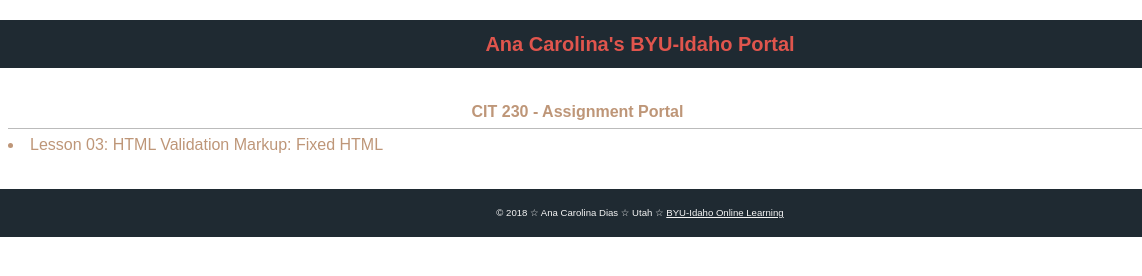
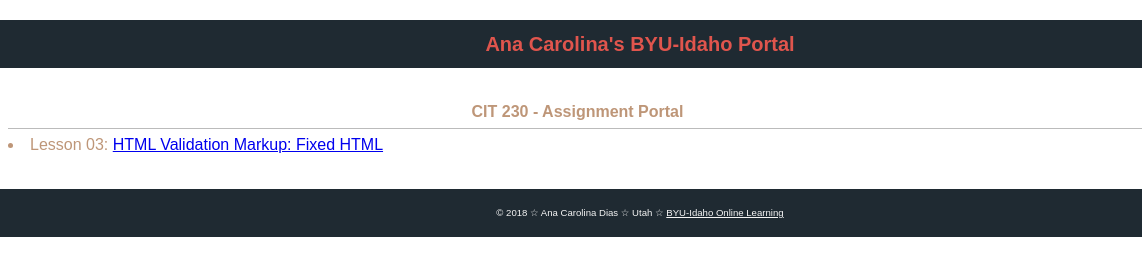
Before and after one commit to anacdias/anacdias.github.io, a plain HTML site: page index.html in a window 1280 px wide. Shown: the full height of the page, 0-1142 px from the left. Drawn offline with Linux system fonts and the light colour scheme.

Commit message:
up sera?

```diff
--- a/index.html
+++ b/index.html
@@ -12,10 +12,10 @@
             <h1> Ana Carolina's BYU-Idaho Portal</h1>
                 <img src="images/anapicprofile.jpg" width="200" height="200" alt="Ana Carolina Dias">
         </header>
-        <nav><!- home, lessons, portfolio, about me-> </nav>
+        <nav> <!- home, lessons, portfolio, about me-> </nav>
         <main>
         <h2> CIT 230 - Assignment Portal</h2>
-            <li> Lesson 03: <a src="assignments/lesson-3/fixedhtml.html"> HTML Validation Markup: Fixed HTML</a></li>
+            <li> Lesson 03: <a href="assignments/lesson-3/fixedhtml.html"> HTML Validation Markup: Fixed HTML</a></li>
         </main>
         <footer>
             <p>&copy; 2018 &star; Ana Carolina Dias &star; Utah &star; <a href="http:??www.byui.edu/online">BYU-Idaho Online Learning</a></p>
```
